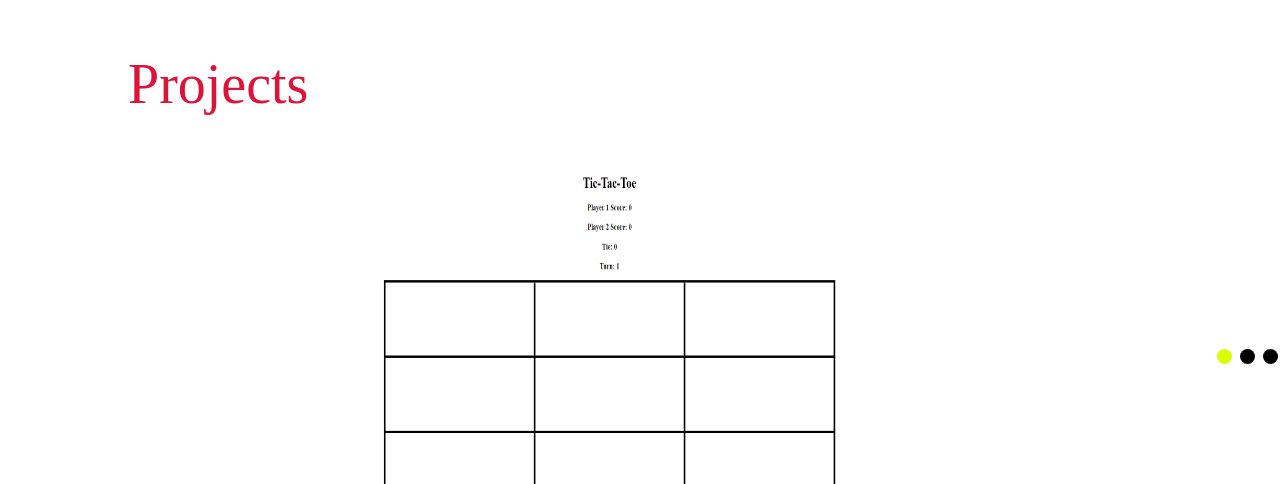
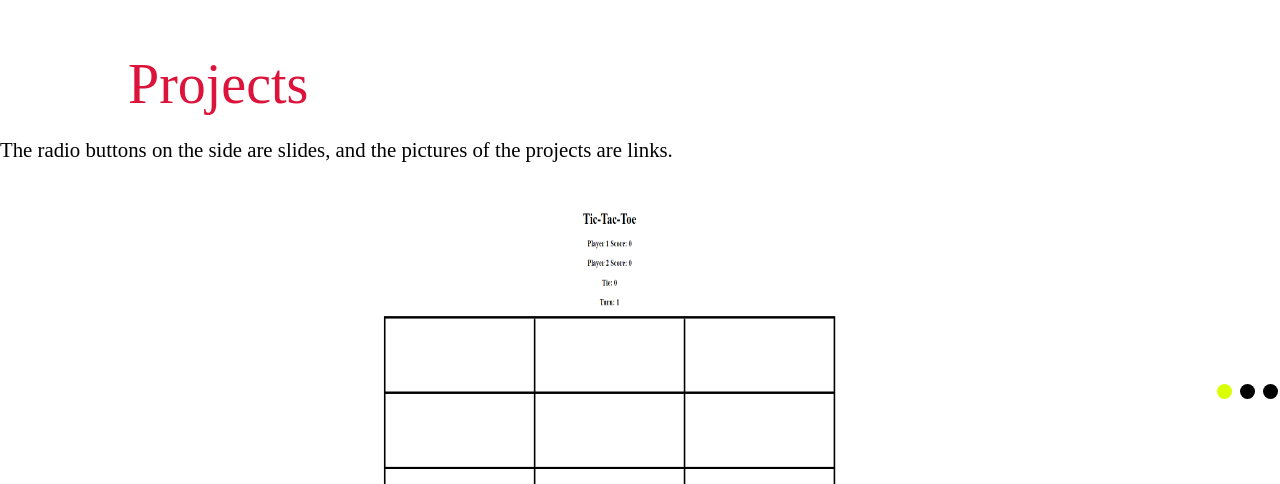
Before and after one commit to SaifL/Portfolio, a plain HTML site: page index.html in a window 1280 px wide. Shown: the part 1140-1624 px from the top of the page. Drawn offline with nearby package versions, Linux system fonts and the light colour scheme; a script that the page names is missing.

Commit message:
added context to projects section.

```diff
--- a/index.html
+++ b/index.html
@@ -31,6 +31,7 @@
 
                 <section>
                     <p id="Projects" style="margin-left: 10%; margin-top: 10%; font-size: 350%; color: crimson;">Projects</p>
+                    <p style="font-size: 130%; color: #000;">The radio buttons on the side are slides, and the pictures of the projects are links.</p>
                     <div class="container">
                     <div class="flexbox-container">
                      <div class="slideContainer">
```
